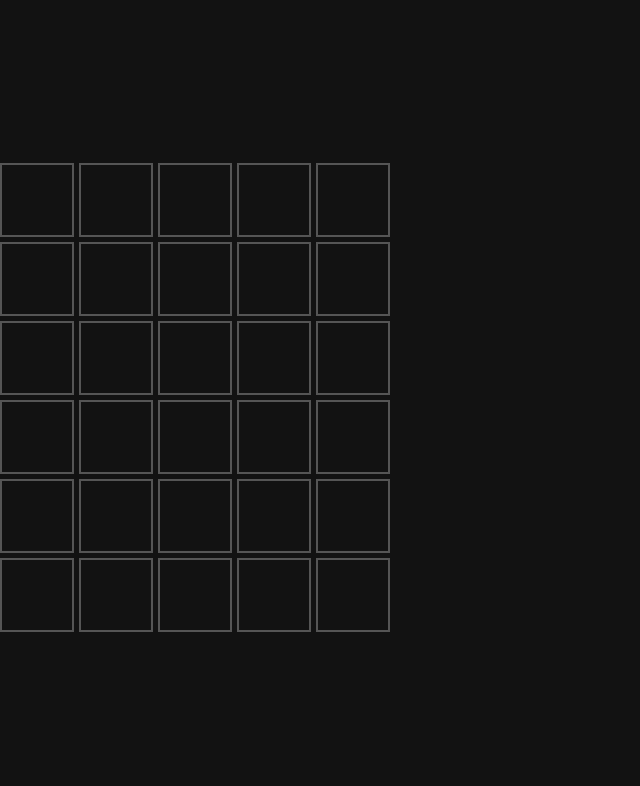
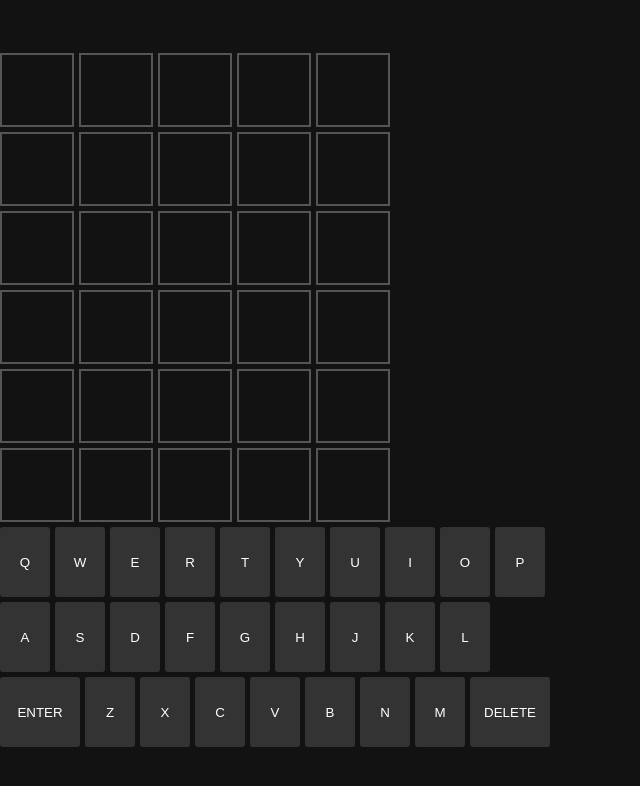
Before and after one commit to rolando22/wordle, a React (Vite) app: page / in a window 1280 px wide. Shown: the top 786 px of the page, without its empty margins (0-640 px from the left). Built offline with nearby package versions, Linux system fonts and the light colour scheme.

Commit message:
[ADD] teclado virtual

```diff
--- a/src/App.tsx
+++ b/src/App.tsx
@@ -1,4 +1,4 @@
-import { CompletedRow, CurrentRow, EmptyRow } from './components';
+import { CompletedRow, CurrentRow, EmptyRow, Keyboard } from './components';
 import { useWordle } from './hooks/useWordle';
 import { GameStatus } from './types';
 import './App.css';
@@ -10,6 +10,7 @@ export function App() {
         completeWords,
         turn,
         gameStatus,
+        onKeyPressed,
     } = useWordle();
 
     return (
@@ -27,6 +28,7 @@ export function App() {
             {Array.from(Array(6 - turn)).map((_, index) =>
                 <EmptyRow key={index} />
             )}
+            <Keyboard onKeyPressed={onKeyPressed}/>
         </main>
     );
 }
--- /dev/null
+++ b/src/components/Keyboard/index.tsx
@@ -0,0 +1,57 @@
+import { KEYS } from '../../utils/const';
+import styles from './keyboard.module.scss';
+
+interface Props {
+    onKeyPressed: (key: string) => void
+}
+
+export function Keyboard({ onKeyPressed }: Props) {
+
+    const handleInput = (key: string) => () => onKeyPressed(key);
+    const handleEnter = () => onKeyPressed('ENTER');
+    const handleDelete = () => onKeyPressed('BACKSPACE');
+
+    return (
+        <section className={styles.keyboarContainer}>
+            {Array.from(Array(10)).map((_, index) =>
+                <button
+                    key={index}
+                    className={styles.key}
+                    onClick={handleInput(KEYS[index])}
+                >
+                    {KEYS[index]}
+                </button>
+            )}
+            {Array.from(Array(9)).map((_, index) =>
+                <button
+                    key={index + 10}
+                    className={styles.key}
+                    onClick={handleInput(KEYS[index + 10])}
+                >
+                    {KEYS[index + 10]}
+                </button>
+            )}
+            <button
+                className={styles.enterKey}
+                onClick={handleEnter}
+            >
+                ENTER
+            </button>
+            {Array.from(Array(7)).map((_, index) =>
+                <button
+                    key={index + 19}
+                    className={styles.key}
+                    onClick={handleInput(KEYS[index + 19])}
+                >
+                    {KEYS[index + 19]}
+                </button>
+            )}
+            <button
+                className={styles.deleteKey}
+                onClick={handleDelete}
+            >
+                DELETE
+            </button>
+        </section>
+    );
+}
--- /dev/null
+++ b/src/components/Keyboard/keyboard.module.scss
@@ -0,0 +1,39 @@
+@mixin keybase {
+    background-color: #333;
+    cursor: pointer;
+    border: none;
+    border-radius: 3px;
+    color: white;
+    display: flex;
+    align-items: center;
+    justify-content: center;
+}
+
+.keyboarContainer {
+    display: flex;
+    flex-wrap: wrap;
+    width: 570px;
+    margin: 0 auto;
+    gap: 5px;
+}
+
+.key {
+    @include keybase;
+    width: 50px;
+    height: 70px;
+}
+
+.emptyKey {
+    width: 25px;
+    height: 70px;
+    display: flex;
+    align-items: center;
+    justify-content: center;
+}
+
+.enterKey,
+.deleteKey {
+    @include keybase;
+    width: 80px;
+    height: 70px;
+}
--- a/src/components/index.ts
+++ b/src/components/index.ts
@@ -1,4 +1,5 @@
 export { Box } from './Box';
+export { Keyboard } from './Keyboard';
 export { CompletedRow } from './Row/CompletedRow';
 export { CurrentRow } from './Row/CurrentRow';
 export { EmptyRow } from './Row/EmptyRow';
--- a/src/hooks/useWordle.ts
+++ b/src/hooks/useWordle.ts
@@ -89,5 +89,6 @@ export function useWordle() {
         completeWords,
         turn,
         gameStatus,
+        onKeyPressed,
     };
 }
```
